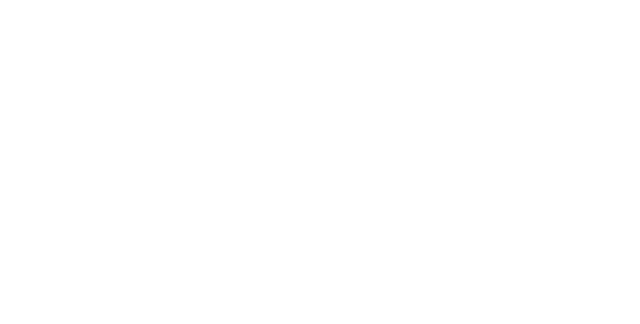
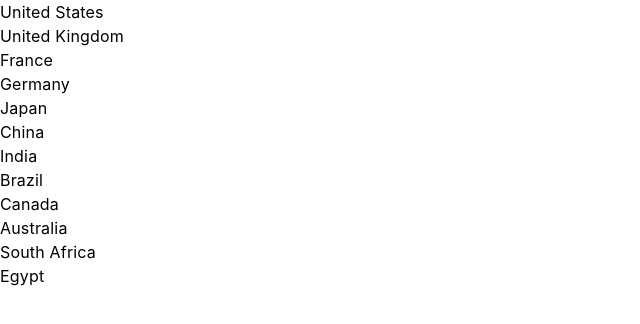
Before and after one commit to PetyoPetkow/country-showcase, a React (Vite) app: page / in a window 1280 px wide. Shown: the top 324 px of the page, without its empty margins (0-640 px from the left). Built offline with nearby package versions, Linux system fonts and the light colour scheme.

Commit message:
Fetch countries hook

```diff
--- a/src/App.tsx
+++ b/src/App.tsx
@@ -1,5 +1,15 @@
+import useCountries from "./hooks/useCountries";
+
 const App = () => {
-  return <></>;
+  const { countries } = useCountries(12);
+
+  return (
+    <>
+      {countries.map((c) => (
+        <div>{c.name}</div>
+      ))}
+    </>
+  );
 };
 
 export default App;
--- /dev/null
+++ b/src/hooks/useCountries.ts
@@ -0,0 +1,47 @@
+import { useCallback, useEffect, useState } from "react";
+import type { Country } from "../types/country";
+
+const delay = (ms: number) => new Promise((resolve) => setTimeout(resolve, ms));
+
+const fetchCountries = async (): Promise<Country[]> => {
+  await delay(1500);
+
+  const response = await fetch("/countries.json");
+
+  if (!response.ok) {
+    throw new Error("Failed to fetch countries");
+  }
+
+  return response.json();
+};
+
+const useCountries = (limit: number) => {
+  const [countries, setCountries] = useState<Country[]>([]);
+  const [loading, setLoading] = useState(true);
+  const [error, setError] = useState<string | null>(null);
+
+  const load = useCallback(async (count: number) => {
+    setLoading(true);
+    setError(null);
+
+    try {
+      const data = await fetchCountries();
+      setCountries(data.slice(0, count));
+    } catch {
+      setError("Unable to load countries. Please try again.");
+    } finally {
+      setLoading(false);
+    }
+  }, []);
+
+  useEffect(() => {
+    // eslint-disable-next-line react-hooks/set-state-in-effect -- fetch-on-mount/limit-change; result state is only set after the awaited fetch resolves
+    load(limit);
+  }, [limit, load]);
+
+  const refetch = useCallback(() => load(limit), [limit, load]);
+
+  return { countries, loading, error, refetch };
+};
+
+export default useCountries;
--- /dev/null
+++ b/src/types/country.ts
@@ -0,0 +1,13 @@
+export type Continent =
+  "Africa" | "Europe" | "North America" | "South America" | "Asia" | "Oceania";
+
+export interface Country {
+  name: string;
+  shortInfo: string;
+  image: string;
+  continent: Continent;
+  capital: string;
+  language: string;
+  population: number;
+  totalArea: number;
+}
```
